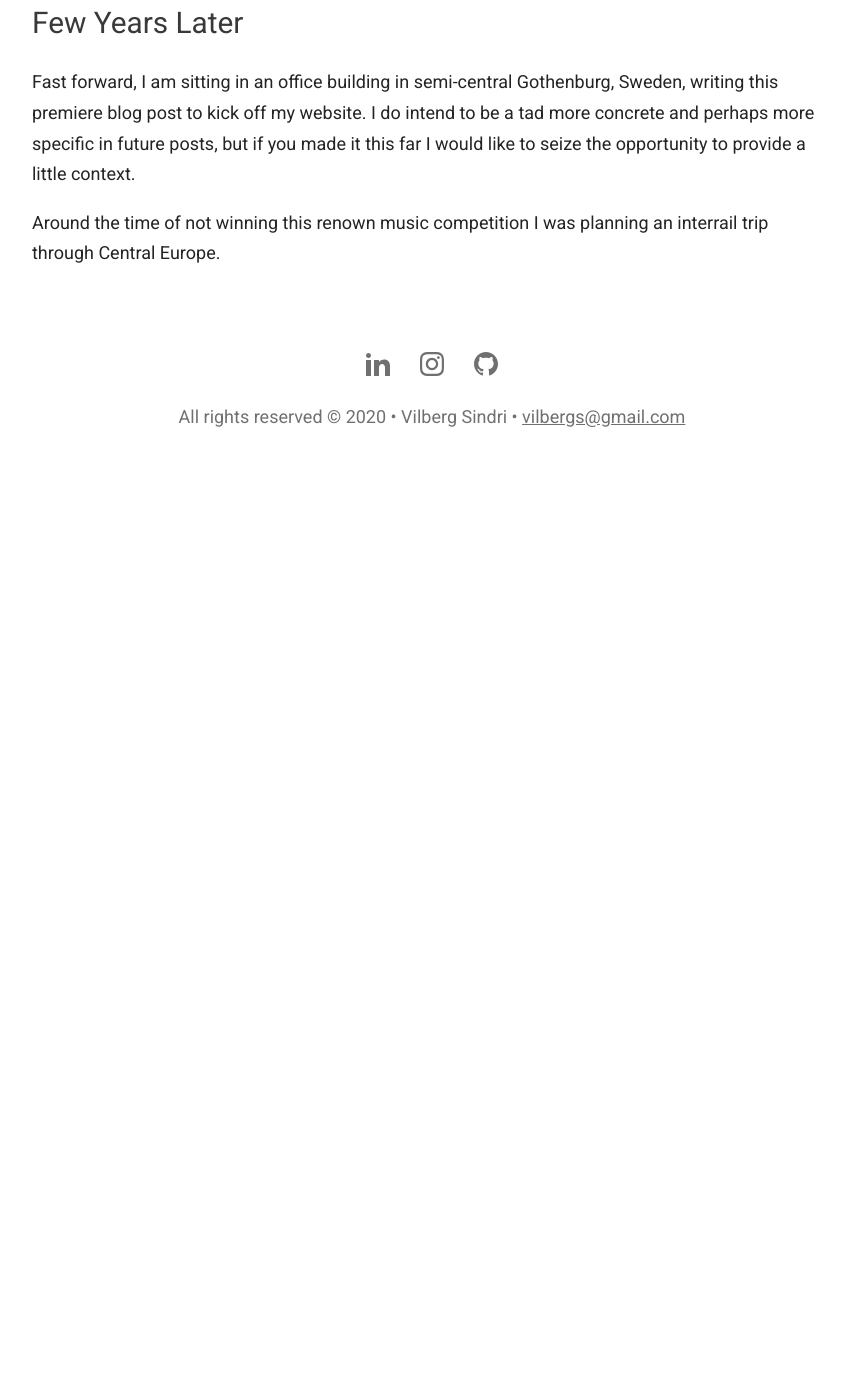
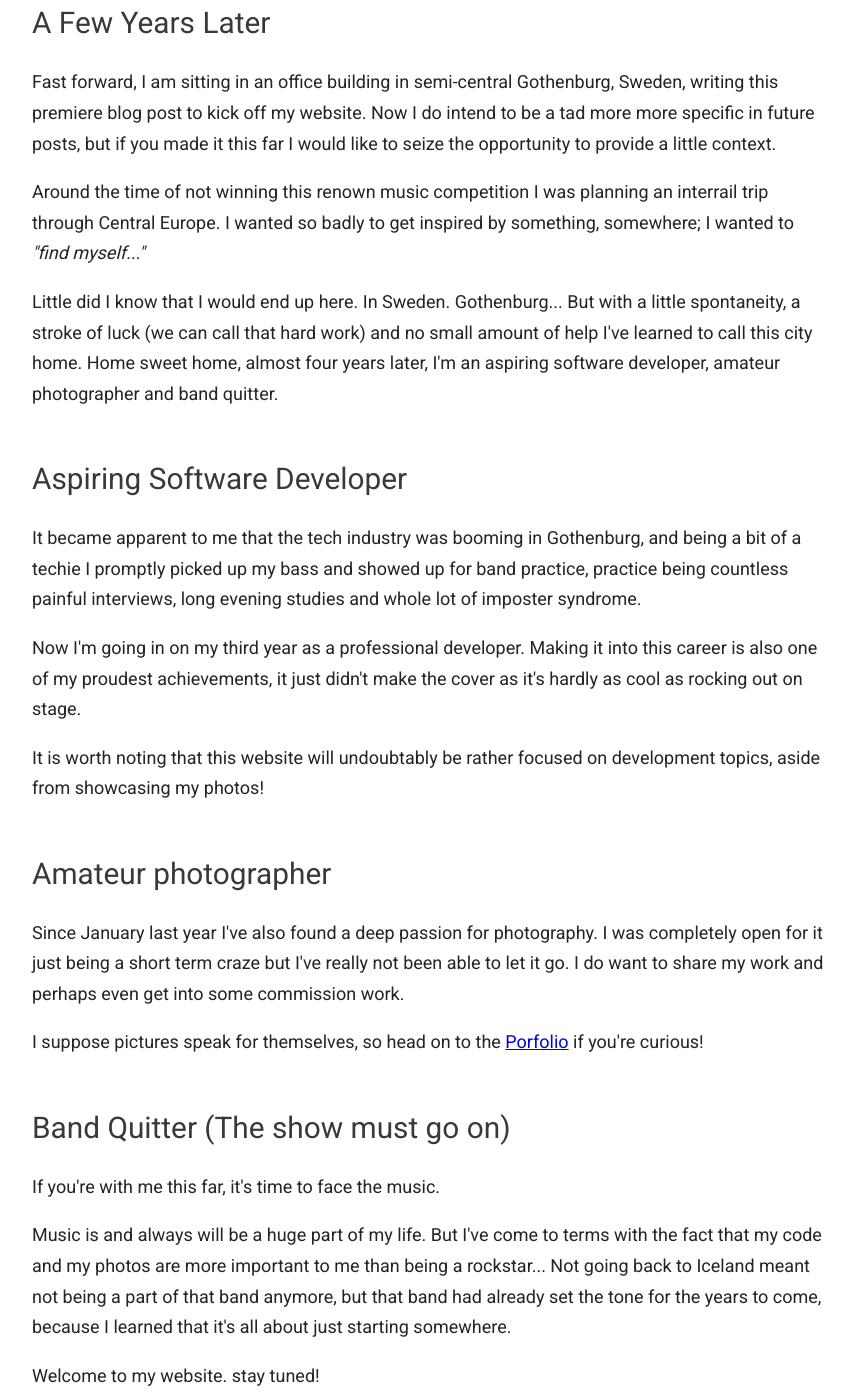
Before and after one commit to vilbergs/vilberg.tech, a Gatsby site: page /blog/a-few-words-about-me in a window 1280 px wide. Shown: the part 1145-2539 px from the top of the page, without its empty margins (208-1062 px from the left). Before the commit the page ends 1646 px from the top, so only its background shows below. Built offline with nearby package versions, Linux system fonts and the light colour scheme; Gatsby itself is replaced by a stand-in of ours; a web font is replaced by a local one.

Commit message:
Final post outline

```diff
--- a/src/posts/a-few-words-about-me/index.md
+++ b/src/posts/a-few-words-about-me/index.md
@@ -15,12 +15,48 @@ or Músíktilraunir (Music Experiments), which is hosted annually in Reykjavík'
 Now why am I bringing this up and why do I consider this such a significant achievement? I didn't even win...
 Because less than a year prior to this evening I didn't even play bass...
 
-### Few Years Later
+### A Few Years Later
 
 Fast forward, I am sitting in an office building in semi-central Gothenburg, Sweden, writing
-this premiere blog post to kick off my website. I do intend to be a tad more concrete and perhaps
-more specific in future posts, but if you made it this far I would like to seize the opportunity
+this premiere blog post to kick off my website. Now I do intend to be a tad more more specific
+in future posts, but if you made it this far I would like to seize the opportunity
 to provide a little context.
 
 Around the time of not winning this renown music competition I was planning an interrail
-trip through Central Europe.
+trip through Central Europe. I wanted so badly to get inspired by something, somewhere; I wanted to _"find myself..."_
+
+Little did I know that I would end up here. In Sweden. Gothenburg...
+But with a little spontaneity, a stroke of luck (we can call that hard work)
+and no small amount of help I've learned to call this city home.
+Home sweet home, almost four years later, I'm an aspiring software developer, amateur photographer and band quitter.
+
+### Aspiring Software Developer
+
+It became apparent to me that the tech industry was booming in Gothenburg, and being a bit of a techie
+I promptly picked up my bass and showed up for band practice, practice being countless painful
+interviews, long evening studies and whole lot of imposter syndrome.
+
+Now I'm going in on my third year as a professional developer. Making it into this career is
+also one of my proudest achievements, it just didn't make the cover as it's hardly as cool as rocking out on stage.
+
+It is worth noting that this website will undoubtably be rather focused on development topics,
+aside from showcasing my photos!
+
+### Amateur photographer
+
+Since January last year I've also found a deep passion for photography. I was completely open for it
+just being a short term craze but I've really not been able to let it go.
+I do want to share my work and perhaps even get into some commission work.
+
+I suppose pictures speak for themselves, so head on to the [Porfolio](/portfolio) if you're curious!
+
+### Band Quitter (The show must go on)
+
+If you're with me this far, it's time to face the music.
+
+Music is and always will be a huge part of my life. But I've come to terms with the fact
+that my code and my photos are more important to me than being a rockstar...
+Not going back to Iceland meant not being a part of that band anymore, but that band had already
+set the tone for the years to come, because I learned that it's all about just starting somewhere.
+
+Welcome to my website. stay tuned!
```
